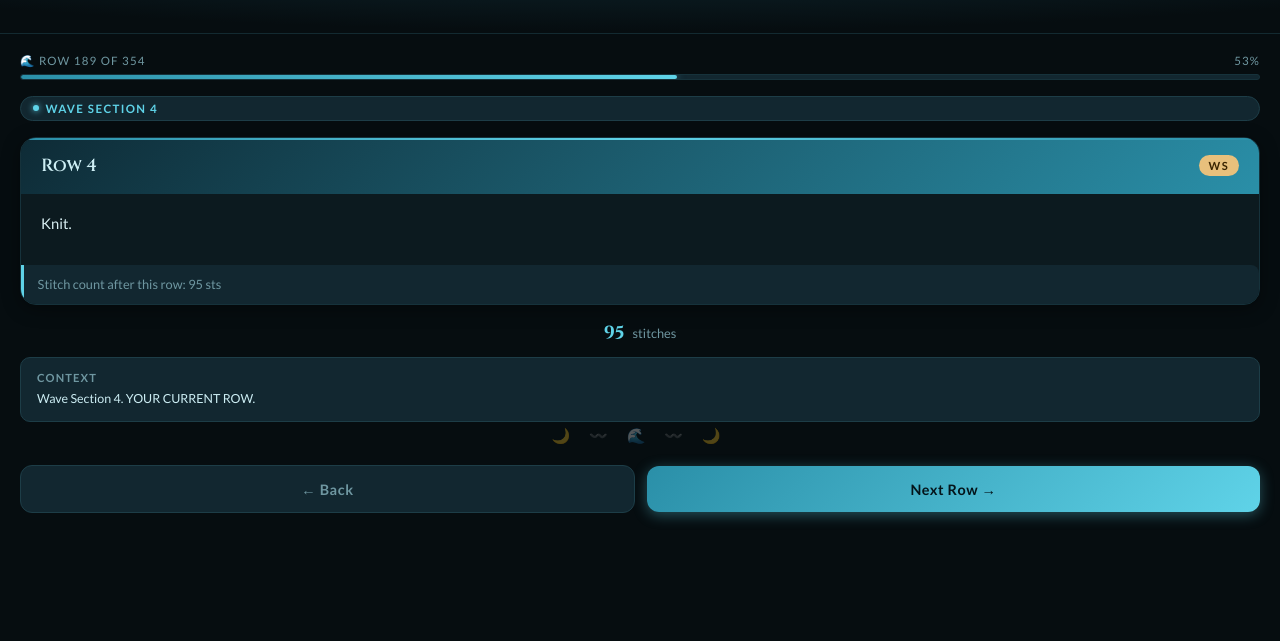
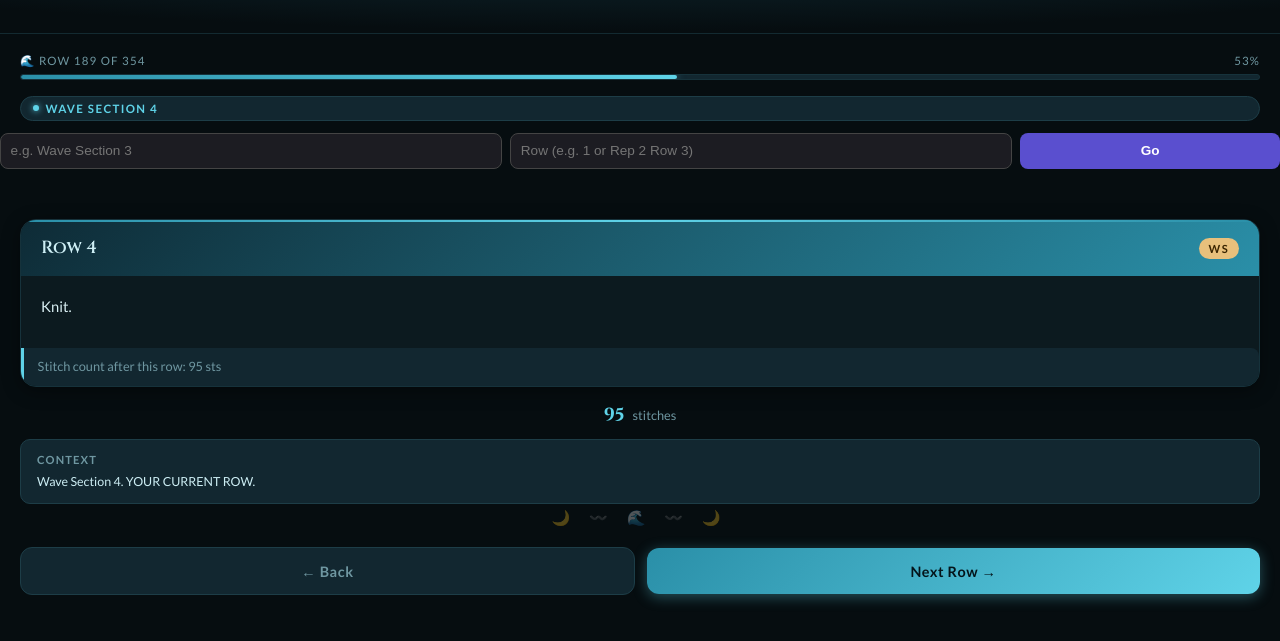
Before and after one commit to gothkitteh/Oddnings-trackers, a plain HTML site: page Waterline/index.html in a window 1280 px wide. Shown: the part 83-724 px from the top of the page. Drawn offline with Linux system fonts and the light colour scheme.

Commit message:
Update index.html add stitch count and jump feature

```diff
--- a/Waterline/index.html
+++ b/Waterline/index.html
@@ -352,6 +352,13 @@
   <span id="section-label">Loading...</span>
 </div>
 
+<div class="jump-row" style="display:flex; gap:0.5rem; margin: 0.75rem 0;">
+  <input type="text" id="jump-section" placeholder="e.g. Wave Section 3" style="flex:2; padding:0.6rem; border-radius:8px; border:1px solid #444; background:#1c1c22; color:#eee; font-size:0.85rem;">
+  <input type="text" id="jump-row" placeholder="Row (e.g. 1 or Rep 2 Row 3)" style="flex:2; padding:0.6rem; border-radius:8px; border:1px solid #444; background:#1c1c22; color:#eee; font-size:0.85rem;">
+  <button onclick="jumpToRow()" style="flex:1; padding:0.6rem; border-radius:8px; border:none; background:#5a4fcf; color:white; font-weight:600; font-size:0.85rem;">Go</button>
+</div>
+<div id="jump-feedback" style="font-size:0.8rem; color:#f0a; min-height:1.1em; margin-bottom:0.5rem;"></div>
+
 <div class="row-card" id="row-card">
   <div class="row-card-header">
     <span class="row-number" id="row-display">Row —</span>
@@ -604,6 +611,41 @@ function render() {
   document.getElementById('stitch-count-display').style.display = isLast ? 'none' : 'flex';
 }
 
+function jumpToRow() {
+  var sectionInput = document.getElementById('jump-section').value.trim().toLowerCase();
+  var rowInput = document.getElementById('jump-row').value.trim().toLowerCase();
+  var feedback = document.getElementById('jump-feedback');
+
+  if (!sectionInput && !rowInput) {
+    feedback.textContent = 'Enter a section and/or row to jump to.';
+    return;
+  }
+
+  var candidates = PATTERN.map(function(r, i) { return { r: r, i: i }; });
+
+  if (sectionInput) {
+    candidates = candidates.filter(function(c) {
+      return c.r.section.toLowerCase().indexOf(sectionInput) !== -1;
+    });
+  }
+  if (rowInput) {
+    candidates = candidates.filter(function(c) {
+      return c.r.rowLabel.toLowerCase().indexOf(rowInput) !== -1;
+    });
+  }
+
+  if (candidates.length === 0) {
+    feedback.style.color = '#ff6b6b';
+    feedback.textContent = 'No matching row found. Try a shorter search, e.g. "Section 3" and "Row 1".';
+    return;
+  }
+
+  currentIndex = candidates[0].i;
+  render();
+  feedback.style.color = '#7fdc7f';
+  feedback.textContent = 'Jumped to ' + candidates[0].r.section + ' — ' + candidates[0].r.rowLabel + '.';
+}
+
 function navigate(dir) {
   const next = currentIndex + dir;
   if (next >= 0 && next < PATTERN.length) {
```
